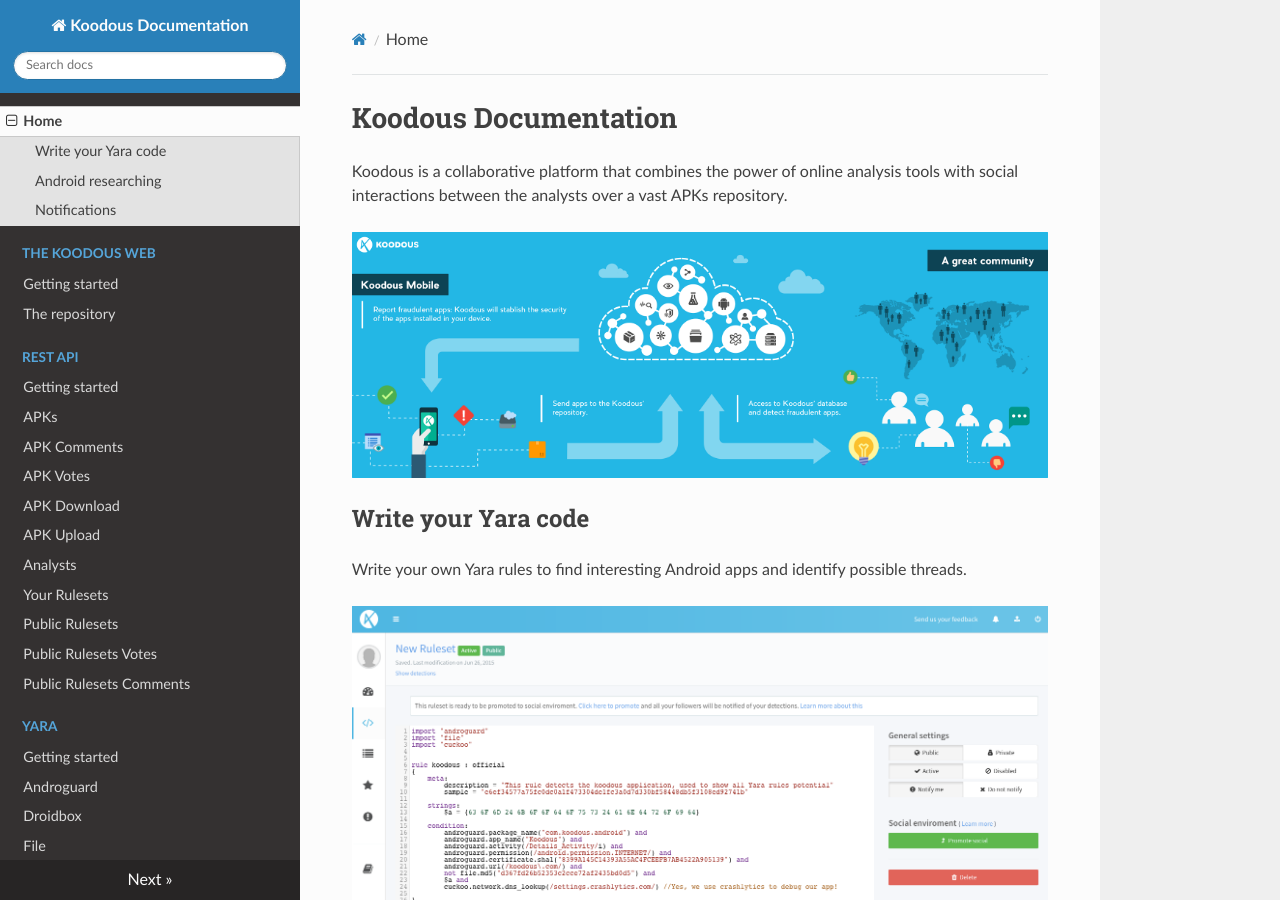
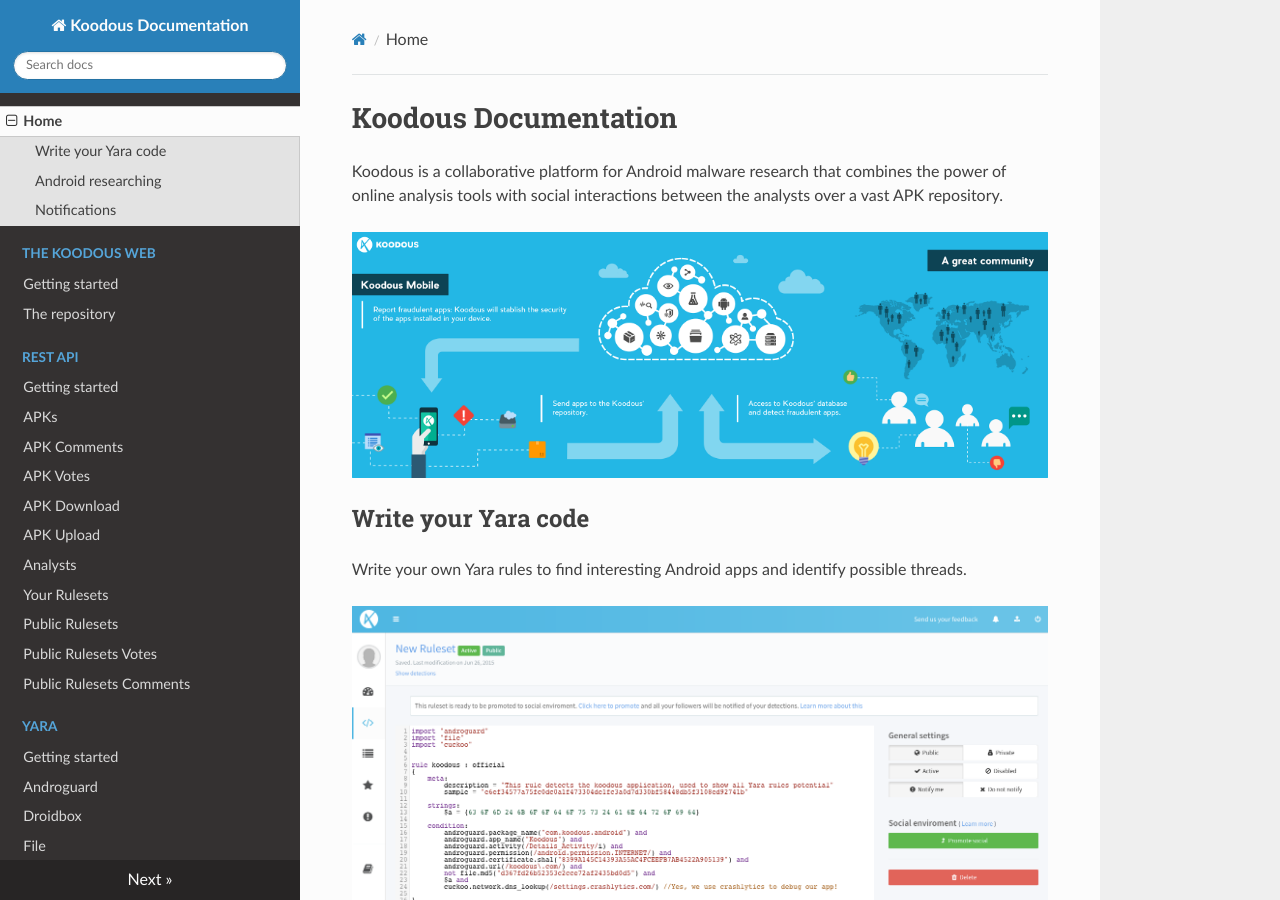
Before and after one commit to Koodous/docs.koodous.com, an MkDocs documentation site: the page built from docs/index.md, in a window 1280 px wide and 900 px high. Built offline with MkDocs 1.6.1, drawn with Linux system fonts in a browser that asks for light colours; nearby versions of some CDN libraries; old or Windows-style settings are respelled for this version of MkDocs.

Commit message:
Update index.md

```diff
--- a/docs/index.md
+++ b/docs/index.md
@@ -1,6 +1,6 @@
 # Koodous Documentation
 
-Koodous is a collaborative platform that combines the power of online analysis tools with social interactions between the analysts over a vast APKs repository.
+Koodous is a collaborative platform for Android malware research that combines the power of online analysis tools with social interactions between the analysts over a vast APK repository.
 
 ![Koodous Diagram](img/koodous-diagram.png)
 
```
